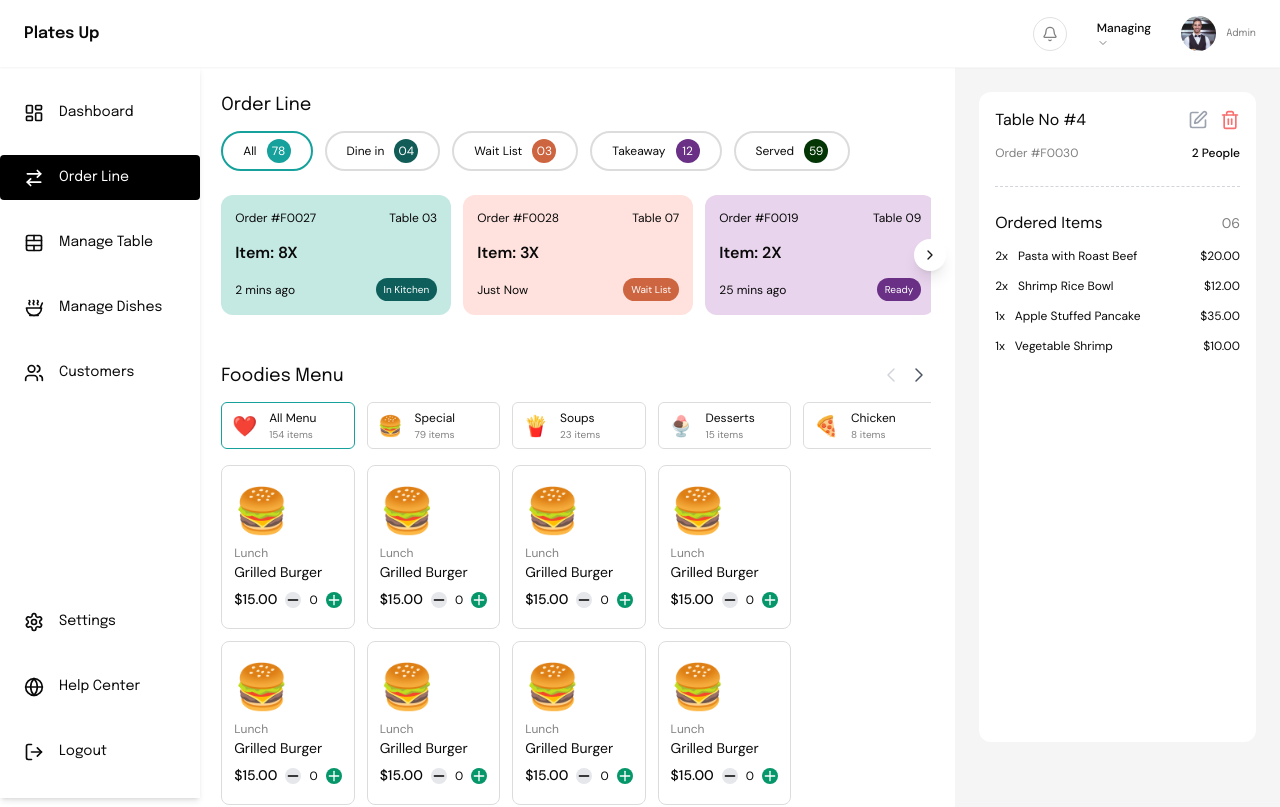
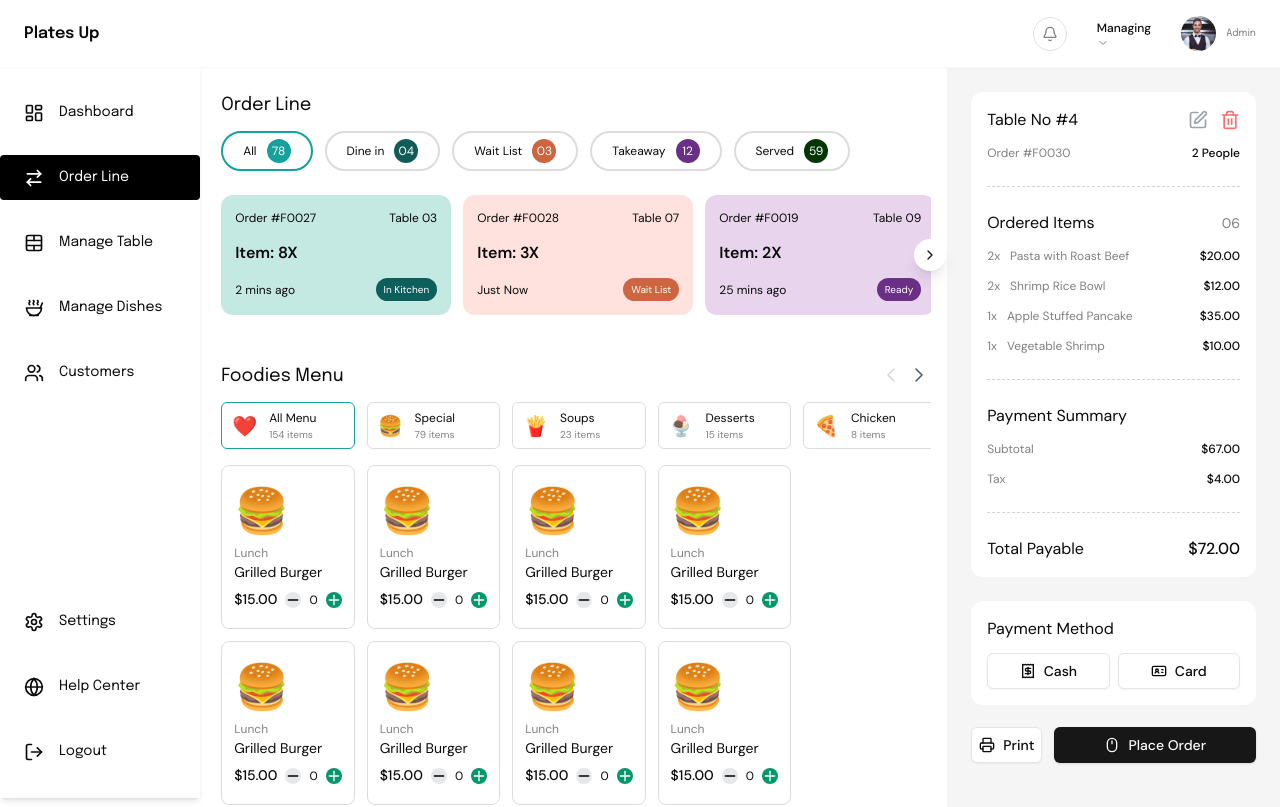
Before and after one commit to pritulgohil/restaurant-pos, a Next.js app: page /pos/order-line in a window 1280 px wide. Shown: the top 807 px of the page. Built offline with nearby package versions, Linux system fonts and the light colour scheme; no server answers; sample sign-in values are in the browser's storage.

Commit message:
order summary front-end complete

```diff
--- a/src/app/components/Pos/OrderLine/OrderLineMenu/OrderLineMenu.module.css
+++ b/src/app/components/Pos/OrderLine/OrderLineMenu/OrderLineMenu.module.css
@@ -26,6 +26,7 @@
   scrollbar-width: none;
   -ms-overflow-style: none;
   scroll-behavior: smooth;
+  width: 100%;
 }
 
 .categoriesCardContainer::-webkit-scrollbar {
--- a/src/app/components/Pos/OrderLine/OrderLineSummary/OrderLineSummary.jsx
+++ b/src/app/components/Pos/OrderLine/OrderLineSummary/OrderLineSummary.jsx
@@ -1,16 +1,29 @@
 import React from "react";
 import styles from "./OrderLineSummary.module.css";
-import { SquarePen, Trash2 } from "lucide-react";
+import {
+  SquarePen,
+  Trash2,
+  Receipt,
+  IdCard,
+  Printer,
+  Mouse,
+} from "lucide-react";
+import { Button } from "@/components/ui/button";
 
 const OrderLineSummary = () => {
   return (
     <div className={styles.mainContainer}>
+      <div className={styles.summaryTopContainer}>
+        <div className={styles.topCard}>
           <div className={styles.summaryContainer}>
             <div className={styles.tableContainer}>
               <div className={styles.topContainer}>
                 <div className={styles.tableNumber}>Table No #4</div>
                 <div className={styles.iconContainer}>
-              <SquarePen size={20} className="text-gray-400 cursor-pointer" />
+                  <SquarePen
+                    size={20}
+                    className="text-gray-400 cursor-pointer"
+                  />
                   <Trash2 size={20} className="text-red-400 cursor-pointer" />
                 </div>
               </div>
@@ -29,7 +42,9 @@ const OrderLineSummary = () => {
                 <div className={styles.orderEntry}>
                   <div className={styles.orderItems}>
                     <div className={styles.orderQuantity}>2x</div>
-                <div className={styles.orderName}>Pasta with Roast Beef</div>
+                    <div className={styles.orderName}>
+                      Pasta with Roast Beef
+                    </div>
                   </div>
                   <div className={styles.orderPrice}>$20.00</div>
                 </div>
@@ -43,7 +58,9 @@ const OrderLineSummary = () => {
                 <div className={styles.orderEntry}>
                   <div className={styles.orderItems}>
                     <div className={styles.orderQuantity}>1x</div>
-                <div className={styles.orderName}>Apple Stuffed Pancake</div>
+                    <div className={styles.orderName}>
+                      Apple Stuffed Pancake
+                    </div>
                   </div>
                   <div className={styles.orderPrice}>$35.00</div>
                 </div>
@@ -56,6 +73,70 @@ const OrderLineSummary = () => {
                 </div>
               </div>
             </div>
+            <hr className="border-t border-dashed border-gray-300" />
+            <div className={styles.paymentSummary}>
+              <div className={styles.topContainer}>
+                <div className={styles.sectionHeader}>Payment Summary</div>
+              </div>
+              <div className={styles.orderBottomContainer}>
+                <div className={styles.orderEntry}>
+                  <div className={styles.orderItems}>
+                    <div className={styles.orderName}>Subtotal</div>
+                  </div>
+                  <div className={styles.orderPrice}>$67.00</div>
+                </div>
+                <div className={styles.orderEntry}>
+                  <div className={styles.orderItems}>
+                    <div className={styles.orderName}>Tax</div>
+                  </div>
+                  <div className={styles.orderPrice}>$4.00</div>
+                </div>
+              </div>
+            </div>
+            <hr className="border-t border-dashed border-gray-300" />
+            <div className={styles.totalPayable}>
+              <div className={styles.topContainer}>
+                <div className={styles.sectionHeader}>Total Payable</div>
+                <div className={styles.totalPayment}>$72.00</div>
+              </div>
+            </div>
+          </div>
+        </div>
+        <div className={styles.bottomCard}>
+          <div className={styles.sectionHeader}>Payment Method</div>
+          <div className={styles.paymentCardContainer}>
+            <div className={styles.paymentCard}>
+              {/* <div className={styles.paymentIcon}>
+                <Receipt size={16} />
+              </div>
+              <div className={styles.paymentName}>Cash</div> */}
+              <Button className="w-full" variant="outline">
+                <Receipt />
+                Cash
+              </Button>
+            </div>
+            <div className={styles.paymentCard}>
+              <Button className="w-full" variant="outline">
+                <IdCard />
+                Card
+              </Button>
+            </div>
+          </div>
+        </div>
+      </div>
+      <div className={styles.summaryBottomContainer}>
+        <div className={styles.printButton}>
+          <Button variant="outline" className="w-full">
+            <Printer />
+            Print
+          </Button>
+        </div>
+        <div className={styles.placeOrderButton}>
+          <Button className="w-full">
+            <Mouse />
+            Place Order
+          </Button>
+        </div>
       </div>
     </div>
   );
--- a/src/app/components/Pos/OrderLine/OrderLineSummary/OrderLineSummary.module.css
+++ b/src/app/components/Pos/OrderLine/OrderLineSummary/OrderLineSummary.module.css
@@ -1,7 +1,42 @@
 .mainContainer {
+  display: flex;
+  flex-direction: column;
+  justify-content: space-between;
+  height: calc(100vh - 105px);
+}
+
+.summaryTopContainer {
+  display: flex;
+  flex-direction: column;
+  gap: 24px;
+}
+
+.summaryBottomContainer {
+  padding-bottom: 24px;
+  display: flex;
+  gap: 12px;
+  position: sticky;
+  bottom: 0;
+  width: 100%;
+}
+
+.printButton {
+  width: 25%;
+}
+
+.placeOrderButton {
+  width: 75%;
+}
+
+.topCard {
   padding: 16px;
   background-color: white;
-  height: 650px;
+  border-radius: 12px;
+}
+
+.bottomCard {
+  padding: 16px;
+  background-color: white;
   border-radius: 12px;
 }
 
@@ -57,6 +92,7 @@
 
 .orderPrice {
   font-size: 12px;
+  font-weight: 500;
 }
 
 .orderEntry {
@@ -64,3 +100,29 @@
   display: flex;
   justify-content: space-between;
 }
+
+.orderQuantity {
+  color: gray;
+}
+
+.orderName {
+  color: gray;
+}
+
+.totalPayment {
+  font-weight: 500;
+}
+
+.paymentCardContainer {
+  margin-top: 12px;
+  display: flex;
+  gap: 8px;
+}
+
+.paymentCard {
+  width: 50%;
+}
+
+.paymentName {
+  font-size: 12px;
+}
--- a/src/app/pos/order-line/page.module.css
+++ b/src/app/pos/order-line/page.module.css
@@ -7,7 +7,10 @@
 }
 
 .rightSide {
-  width: 30%;
+  width: 26%;
   background-color: whitesmoke;
   padding: 24px;
+  overflow: hidden;
+  position: fixed;
+  right: 0;
 }
```
Lines whose indentation alone changed are shown as unchanged.
